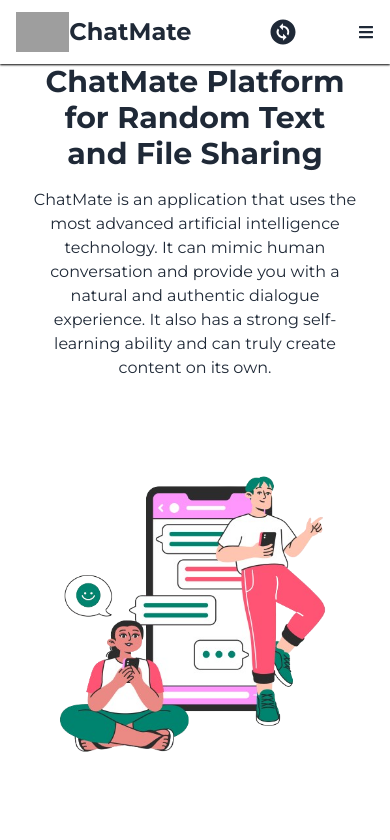
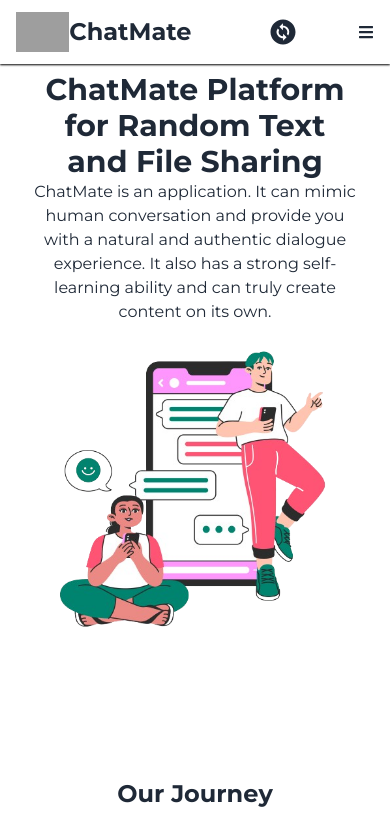
Before and after one commit to Akashkumar9508/chatMate-client-side, a React (Vite) app: page /about in a window 390 px wide. Shown: the top 840 px of the page. Built offline with nearby package versions, Linux system fonts and the light colour scheme; no server answers; grey boxes are pictures that could not be loaded; a web font is replaced by a local one.

Commit message:
about page resposiveness done

```diff
--- a/src/pages/About.jsx
+++ b/src/pages/About.jsx
@@ -4,16 +4,15 @@
 const About = () => {
     return (
         <div>
-            <section className="h-lvh w-full bg-gradient-to-r py-16 px-8 md:px-20 text-center flex flex-col md:flex-row justify-center items-center">
+            <section className="md:h-lvh w-full bg-gradient-to-r py-16 px-8 md:px-20 text-center flex flex-col md:flex-row justify-center items-center">
                 <div className="flex-1 flex flex-col justify-center items-center text-center md:text-left">
-                    <h2 className="text-3xl md:text-4xl font-bold mb-4">ChatMate Platform for Random Text and File Sharing</h2>
-                    <p className="text-base md:text-lg mb-8">
-                        ChatMate is an application that uses the most advanced artificial intelligence technology.
-                        It can mimic human conversation and provide you with a natural and authentic dialogue experience.
+                    <h2 className="text-3xl md:text-4xl font-bold md:mb-4 md:mt-0 mt-2">ChatMate Platform for Random Text and File Sharing</h2>
+                    <p className="text-base md:text-lg md:mb-8">
+                        ChatMate is an application. It can mimic human conversation and provide you with a natural and authentic dialogue experience.
                         It also has a strong self-learning ability and can truly create content on its own.
                     </p>
                 </div>
-                <div className="flex-1 flex justify-center items-center mt-8 md:mt-0">
+                <div className="flex-1 flex justify-center items-center md:mt-0">
                     <img src={Img} alt="ChatMate" className="max-w-full h-auto object-contain rounded-lg" />
                 </div>
             </section>
```
